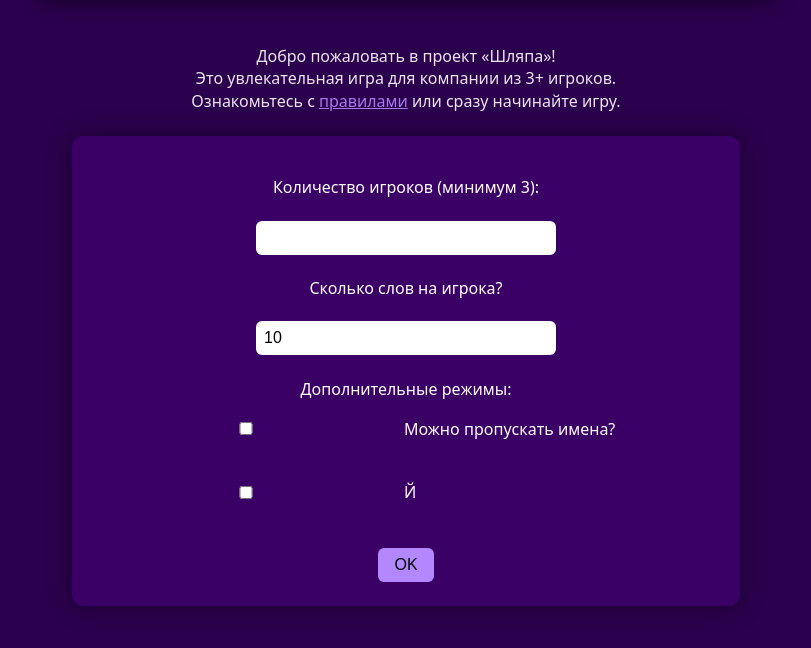
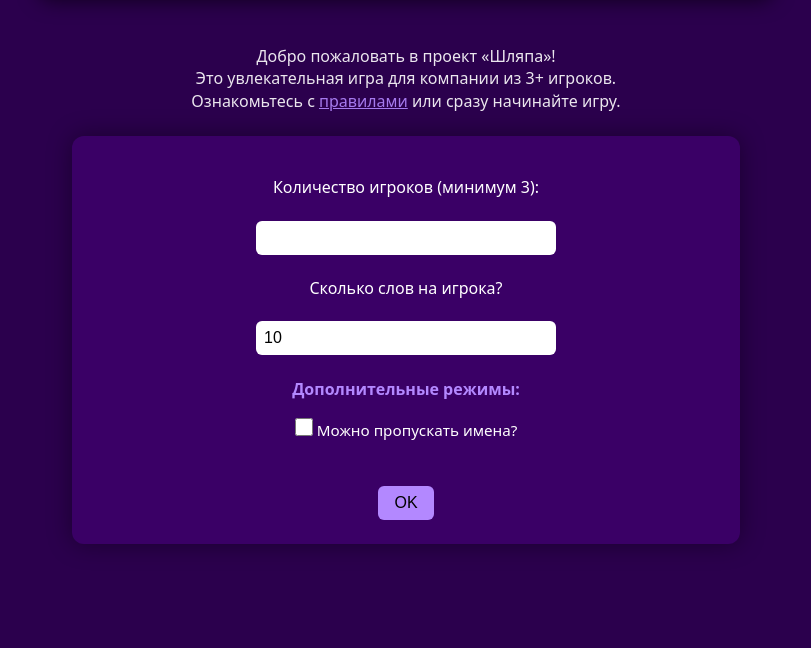
Before and after one commit to TheMixas26/project-HAT, a plain HTML site: page index.html in a window 1280 px wide. Shown: the part 106-754 px from the top of the page, without its empty margins (234-1045 px from the left). Drawn offline with Linux system fonts and the light colour scheme.

Commit message:
update 3
checkbox fix

```diff
--- a/script.js
+++ b/script.js
@@ -64,9 +64,17 @@ function init() {
         <input id="numP" type="number">
         <p>Сколько слов на игрока?</p>
         <input id="wp" type="number" value="10">
-        <p>Дополнительные режимы:</p>
-        <label><input type="checkbox" id="canWeSkip"> Можно пропускать имена?</label><br>
-        <label><input type="checkbox" id="modeY"> Й</label><br>
+        <div class="checkbox-group">
+            <p>Дополнительные режимы:</p>
+            <label class="checkbox">
+                <input type="checkbox" id="canWeSkip">
+                <span class="checkbox-label">Можно пропускать имена?</span>
+            </label>
+            <label class="checkbox">
+                <!-- <input type="checkbox" id="modeY">
+                <span class="checkbox-label">Включить режим "Йога"</span> -->
+            </label>
+        </div>
         <button onclick="setGame()">OK</button>
     `;
 }
@@ -84,12 +92,15 @@ function setGame() {
         return;
     }
 
-    const modeF = document.getElementById("canWeSkip").checked;
-    const modeY = document.getElementById("modeY").checked;
+    var canSkip = document.getElementById("canWeSkip")?.checked;
+    console.log(canSkip)
+    window.gameVaribles ={
+        canSkip: canSkip
+    }
+    // const modeY = document.getElementById("modeY").checked;
 
     gameModes = ['words', 'gestures', 'oneword'];
-    if (modeF) gameModes.push('phrases');
-    if (modeY) gameModes.push('yoga');
+    // if (modeY) gameModes.push('yoga');
 
     players = Array.from({length: numPlayers}, (_, i) => `Игрок ${i+1}`);
     scores = Array(numPlayers).fill(0);
@@ -191,7 +202,9 @@ function beginTurn() {
     timeLeft = 30;
 
     const guesser = (currentExplainer + 1) % numPlayers;
-    const canSkip = document.getElementById("canWeSkip")?.checked;
+    // const canSkip = document.getElementById("canWeSkip").checked;
+    console.log("CanSkip:", globalThis.canSkip);
+
 
     output.innerHTML = `
         <p>
@@ -201,7 +214,7 @@ function beginTurn() {
         <h1 id="word"></h1>
         <p>⏱ <span id="timer">30</span> сек</p>
         <button onclick="guessed()">✔ Отгадано</button>
-        ${canSkip ? `<button onclick="skipped()">✖ Пропуск</button>` : ""}
+        ${gameVaribles.canSkip ? `<button onclick="skipped()">✖ Пропуск</button>` : ""}
     `;
 
     nextWord();
--- a/styles.css
+++ b/styles.css
@@ -119,6 +119,34 @@ input {
     font-size: 1rem;
 }
 
+.checkbox-label {
+    flex-wrap:wrap;
+    display:flex;
+    gap: 2px;
+    align-items: center;
+}
+
+/* ==================================== */
+
+.checkbox {
+  margin: 2px 0 !important;
+  /* padding: 4px 0 !important; */
+  display: inherit;
+  /* align-items: inherit !important;  */
+  padding: 5px;
+  /* margin-right: 0%; */
+  gap: 2px;
+  cursor: pointer;
+}
+
+.checkbox-label {
+  /* margin: 0 !important;
+  padding: 0 !important; */
+  align-items: center !important;
+}
+
+/* ====================================== */
+
 label {
     display: flex;
     align-items: center;
@@ -201,3 +229,54 @@ button span.icon {
 .words-input {
     margin-top: 1rem;
 }
+
+.checkbox-group {
+    margin: 1rem 0;
+    /* text-align: left; */
+}
+
+.checkbox-group p {
+    margin: 0.5rem 0 0.8rem 0;
+    font-weight: bold;
+    color: var(--accent);
+}
+
+.checkbox input[type="checkbox"] {
+    margin: 0;
+    width: 18px;
+    height: 18px;
+    cursor: pointer;
+    accent-color: var(--accent);
+}
+
+.checkbox-label {
+    display: inline;
+    margin: 0;
+    font-size: 0.95rem;
+    user-select: none;
+    cursor: pointer;
+}
+
+/* ===================== */
+.checkbox-group.horizontal {
+    display: flex;
+    flex-wrap: nowrap;
+    gap: 20px;
+    align-items: center;
+}
+
+.checkbox-group.horizontal p {
+    width: 100%;
+    margin-bottom: 0.5rem;
+}
+
+.checkbox-group.horizontal .checkbox {
+    background: rgba(179, 136, 255, 0.1);
+    padding: 6px 12px;
+    border-radius: 6px;
+    transition: background 0.2s;
+}
+
+.checkbox-group.horizontal .checkbox:hover {
+    background: rgba(179, 136, 255, 0.2);
+}
```
